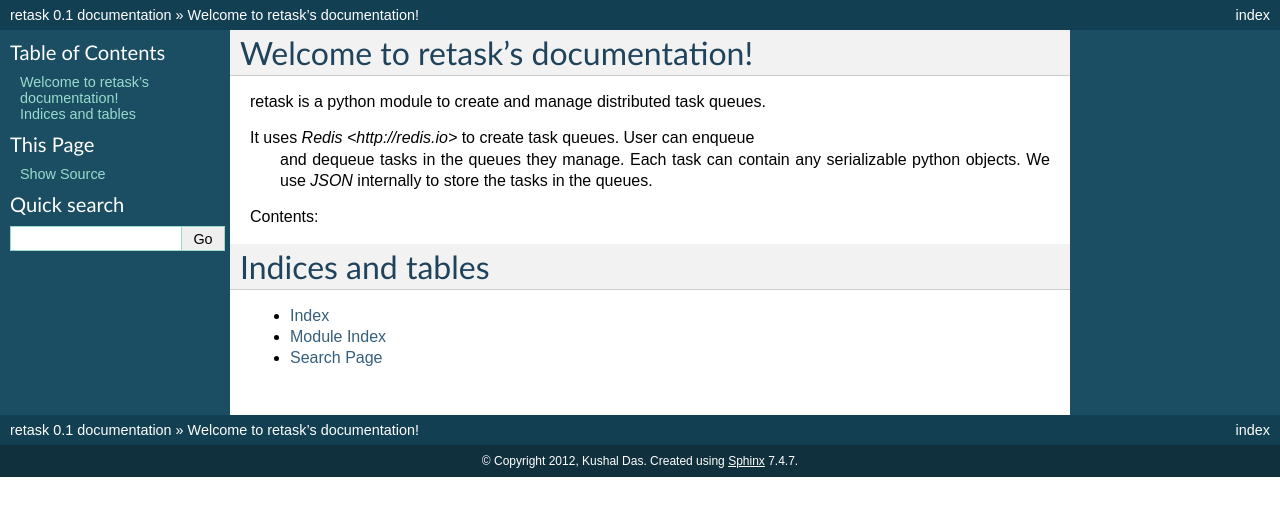
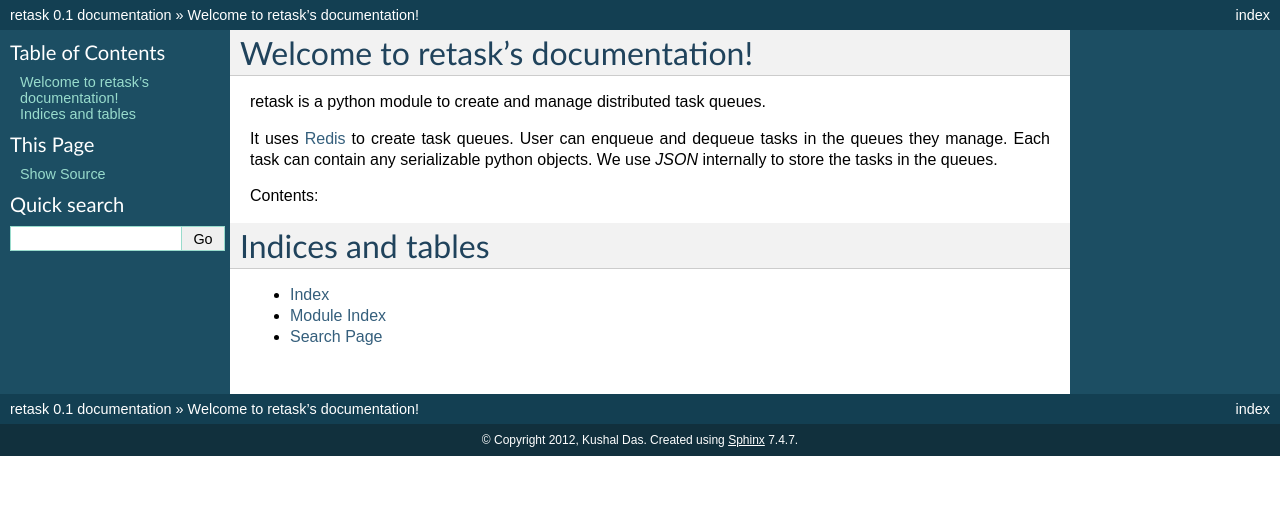
Before and after one commit to kushaldas/retask, a Sphinx documentation site: the page built from docs/index.rst, in a window 1280 px wide. Shown: the top 516 px of the page. Built offline with Sphinx 7.4.7, drawn with Linux system fonts in a browser that asks for light colours.

Commit message:
Updated doc to have redis.io URL

```diff
--- a/docs/index.rst
+++ b/docs/index.rst
@@ -7,10 +7,10 @@ Welcome to retask's documentation!
 ==================================
 retask is a python module to create and manage distributed task queues.
 
-It uses `Redis <http://redis.io>` to create task queues. User can enqueue
- and dequeue tasks in the queues they manage. Each task can contain any
- serializable python objects. We use `JSON` internally to store the tasks
- in the queues.
+It uses `Redis <http://redis.io>`_ to create task queues. User can enqueue
+and dequeue tasks in the queues they manage. Each task can contain any
+serializable python objects. We use `JSON` internally to store the tasks
+in the queues.
 
 Contents:
 
```
